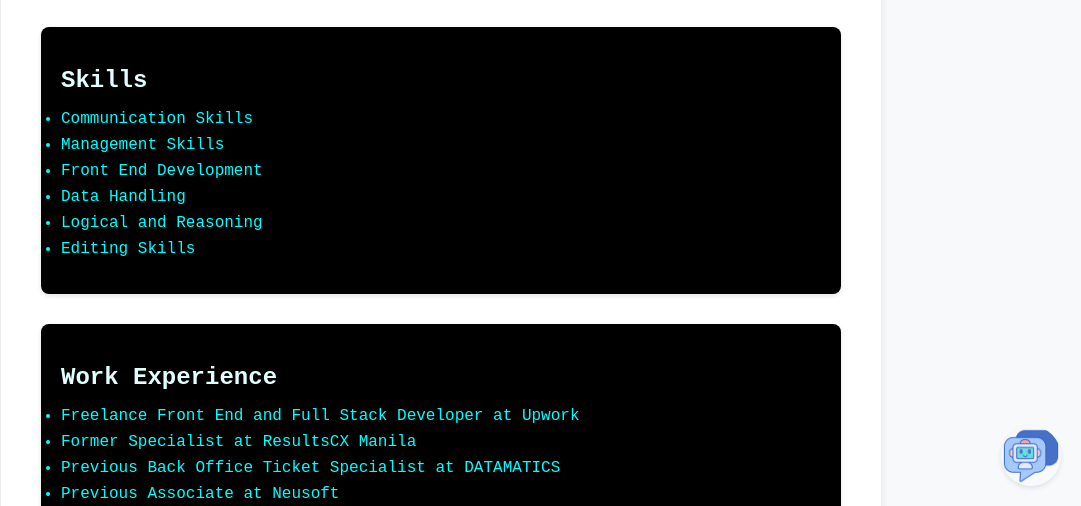
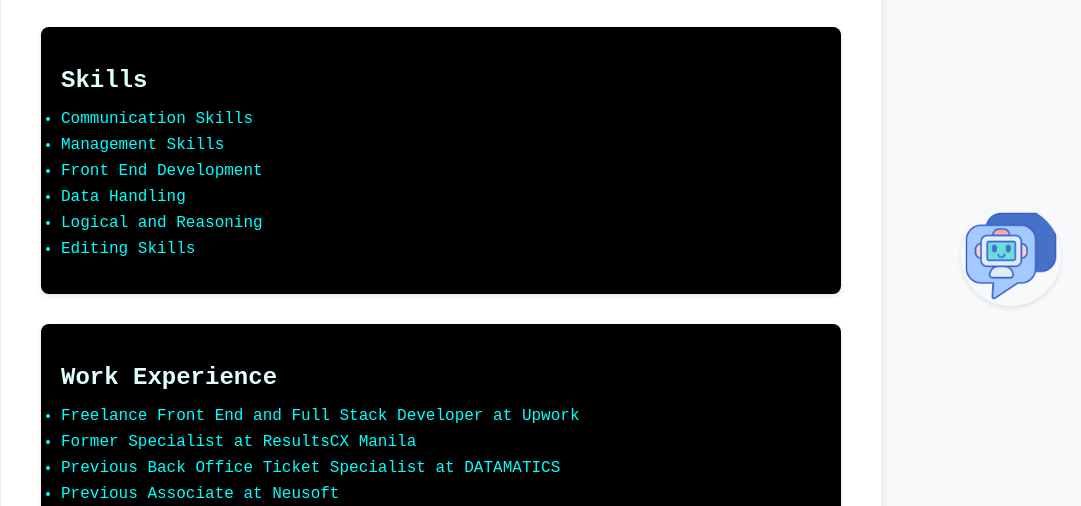
Before and after one commit to angeloqq03/angelo, a plain HTML site: page index.html in a window 1280 px wide. Shown: the part 294-800 px from the top of the page, without its empty margins (199-1280 px from the left). Drawn offline with Linux system fonts and the light colour scheme.

Commit message:
Update cs.css

```diff
--- a/cs.css
+++ b/cs.css
@@ -101,12 +101,12 @@ p {
 }
 
 .chat-head {
-  width: 60px;
-  height: 60px;
+  width: 100px;
+  height: 100px;
   background: url('chatbot.png') no-repeat center;
   background-size: contain;
   position: fixed;
-  bottom: 20px;
+  bottom: 200px;
   right: 20px;
   display: flex;
   align-items: center;
```
